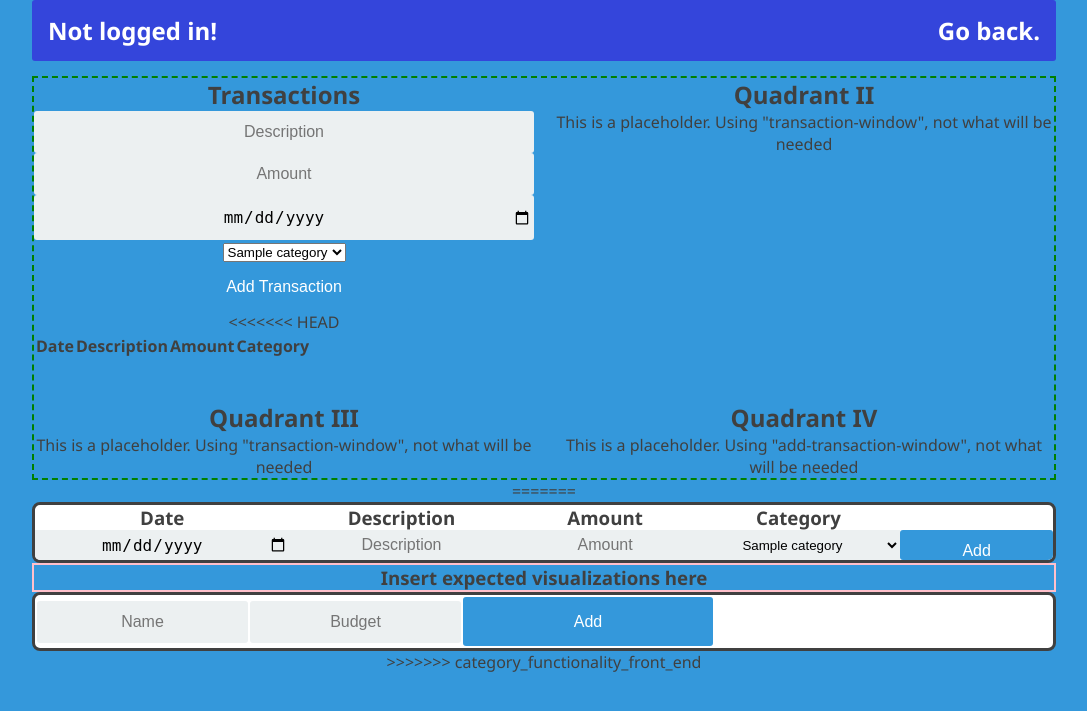
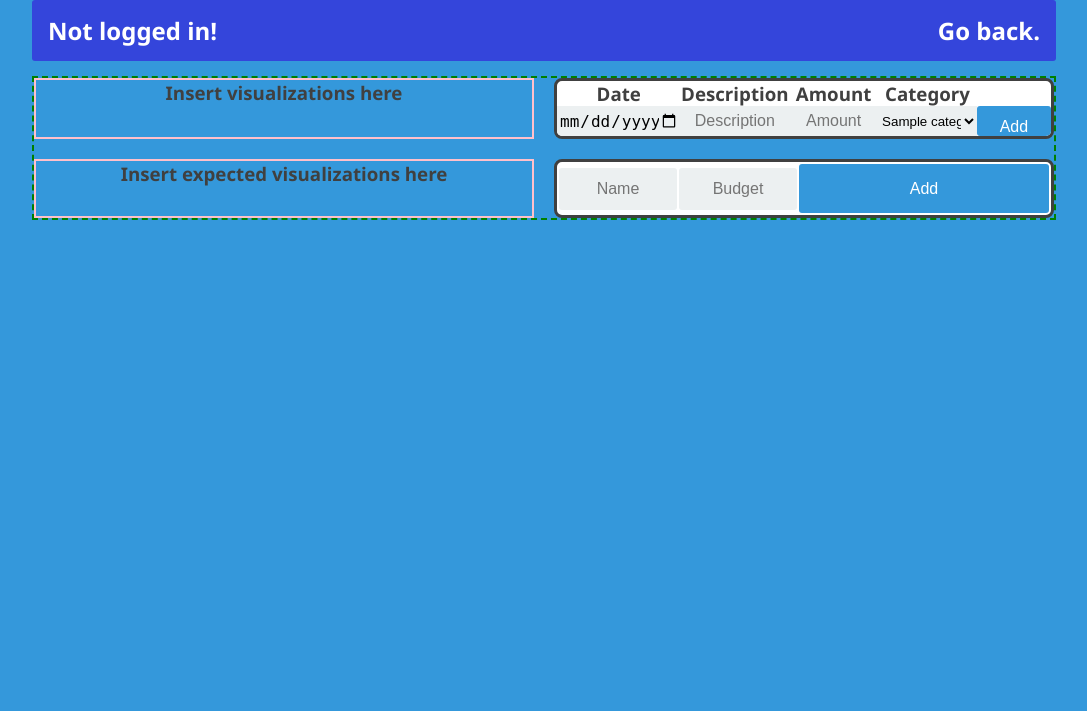
Before and after one commit to Futhark491/Blueberry-Finance, a Flask app: template templates/main.html in a window 1280 px wide. Shown: the top 711 px of the page, without its empty margins (96-1183 px from the left). Run offline with Flask 2, Linux system fonts and the light colour scheme; the template is opened without the code that fills it: most values are stand-ins (such as "Sample title", 1, 10 or a date in 2020); lists and menus that the app fills with data are empty; some libraries are stand-ins or nearby versions.

Commit message:
edit/delete icons, multiple touchups

```diff
--- a/templates/main.html
+++ b/templates/main.html
@@ -11,67 +11,11 @@
     {% endwith %}
 
 <div class="main-content">
-    <div class="add-transaction-window">
-        <h2>Transactions</h2>
 
-        <div class="add-transaction-form">
-            <form action="/add_transaction" method="POST">
-                <input type="text" name="transaction_description" placeholder="Description">
-                <input type="text" name="transaction_amount" placeholder="Amount">
-                <input type="date" name="transaction_date" placeholder="Date">
-                <select name="transaction_category" placeholder="Category">
-                    {% for category in category_list %}
-                    <option value="{{category[1]}}">{{category[1]}}</option>
-                    {% endfor %}
-                </select>
-                <input type="submit" value="Add Transaction" class="btn btn-primary btn-large btn-block" style="height: auto">
-            </form>
+    <div class="visualizations">
+        <h3>Insert visualizations here</h3>
     </div>
 
-<<<<<<< HEAD
-        <table class="scrollTable">
-            <tr>
-                <th>Date</th>
-                <th>Description</th>
-                <th>Amount</th>
-                <th>Category</th>
-            </tr>
-            {% if transaction_list > [] %}
-            {% for trans in transaction_list %}
-
-            <tr class="transaction">
-                <td>{{trans[4]}}</td>
-                <td>{{trans[3]}}</td>
-                <td>{{trans[2]}}</td>
-                <td>{{trans[1]}}</td>
-                <td><a href="edit_transaction?id={{ trans[0] }}"><img src="http://hddfhm.com/images/cartoon-pencil-clipart-17.png" alt="Edit" height="24" width="24"></a></td>
-                <td><a href="remove_transaction?id={{ trans[0] }}"><img src="https://cdn2.iconfinder.com/data/icons/round-interface-1/217/50-512.png" alt="Delete" height="24" width="24"></a></td>
-            </tr>
-            {% endfor %}
-            {% endif %}
-        </table>
-
-        <br />
-    </div>
-
-    <div class="transaction-window">
-        <h2>Quadrant II</h2>
-        <p>This is a placeholder. Using "transaction-window", not what will be needed</p>
-    </div>
-
-    <div class="transaction-window">
-        <h2>Quadrant III</h2>
-        <p>This is a placeholder. Using "transaction-window", not what will be needed</p>
-    </div>
-
-    <div class="add-transaction-window">
-        <h2>Quadrant IV</h2>
-        <p>This is a placeholder. Using "add-transaction-window", not what will be needed</p>
-    </div>
-
-</div>
-
-=======
     <div class="sub-window">
         <div class="column-header">
             <h3 style="width: 25%">Date</h3>
@@ -85,11 +29,13 @@
                 <div class="date"><input type="date" name="transaction_date" placeholder="Date" style="border-radius: 0"></div>
                 <div class="descrip"><input type="text" name="transaction_description" placeholder="Description" style="border-radius: 0"></div>
                 <div class="amount"><input type="text" name="transaction_amount" placeholder="Amount" style="border-radius: 0"></div>
-                    <div class="cat"><select name = "transaction_category" placeholder="Category" style="width: 100%; height: 100%; background-color: #ECF0F1; border: none">
+                <div class="cat">
+                    <select name="transaction_category" placeholder="Category" style="width: 100%; height: 100%; background-color: #ECF0F1; border: none">
                         {% for category in category_list %}
-                        <option value="{{category[1]}}">{{category[1]}}</option>
+                        <option value="{{category[0]}}">{{category[1]}}</option>
                         {% endfor %}
-                    </select></div>
+                    </select>
+                </div>
                 <div class="add"><input type="submit" value="Add" class="inline-submit"></div>
             </div>
         </form>
@@ -97,12 +43,12 @@
             {% if transaction_list > [] %}
             {% for trans in transaction_list %}
             <tr class="transaction">
-                    <td>{{trans[4]}}</td>
-                    <td>{{trans[3]}}</td>
-                    <td>{{trans[2]}}</td>
-                    <td>{{trans[1]}}</td>
-                    <td><a href="edit_transaction?id={{ trans[0] }}"><h4>Edit</h4></a></td>
-                    <td><a href="remove_transaction?id={{ trans[0] }}"><h4 style="color:red">Delete</h4></a></td>
+                <td style="width: 23%">{{trans[4]}}</td>
+                <td style="width: 27%">{{trans[3]}}</td>
+                <td style="width: 19%">{{trans[2]}}</td>
+                <td style="width: 20%">{{trans[1]}}</td>
+                <td style="width: 14%"><a href="edit_transaction?id={{ trans[0] }}"><img src="http://hddfhm.com/images/cartoon-pencil-clipart-17.png" alt="Edit" height="24" width="24"></a></td>
+                <td><a href="remove_transaction?id={{ trans[0] }}"><img src="https://cdn2.iconfinder.com/data/icons/round-interface-1/217/50-512.png" alt="Delete" height="24" width="24"></a></td>
             </tr>
             {% endfor %}
             {% endif %}
@@ -113,13 +59,13 @@
         <h3>Insert expected visualizations here</h3>
     </div>
 
-        <div class = "sub-window">
-            <table class ="scrollTable" >
+    <div class="sub-window">
+        <table class="scrollTable">
             <form action="/add_category" method="POST">
                 <tr>
-                         <td><input type="text" name = "category_name" placeholder="Name"></td>
-                         <td><input type ="text" name = "expected_budget" placeholder="Budget"></td>
-                         <td><input type ="submit" value="Add" class="btn btn-primary btn-large btn-block" style="height:auto"></td>
+                    <td style="width: 40%"><input type="text" name="category_name" placeholder="Name"></td>
+                    <td style="width: 40%"><input type="text" name="expected_budget" placeholder="Budget"></td>
+                    <td style="width: 20%"><input type="submit" value="Add" class="btn btn-primary btn-large btn-block" style="height:auto"></td>
                 </tr>
             </form>
             {% if category_list > [] %}
@@ -127,8 +73,8 @@
             <tr class="transaction">
                 <td>{{cat[1]}}</td>
                 <td>{{cat[2]}}</td>
-                    <td><a href="/"><h4>Edit</h4></a></td>
-                    <td><a href="/"><h4 style="color:red">Delete</h4></a></td>
+                <td><a href="/"><img src="http://hddfhm.com/images/cartoon-pencil-clipart-17.png" alt="Edit" height="24" width="24"></a></td>
+                <td><a href="/"><img src="https://cdn2.iconfinder.com/data/icons/round-interface-1/217/50-512.png" alt="Delete" height="24" width="24"></a></td>
             </tr>
             {% endfor %}
             {% endif %}
@@ -136,5 +82,4 @@
     </div>
 </div>
 
->>>>>>> category_functionality_front_end
 {% endblock %}
```
Lines whose indentation alone changed are shown as unchanged.
